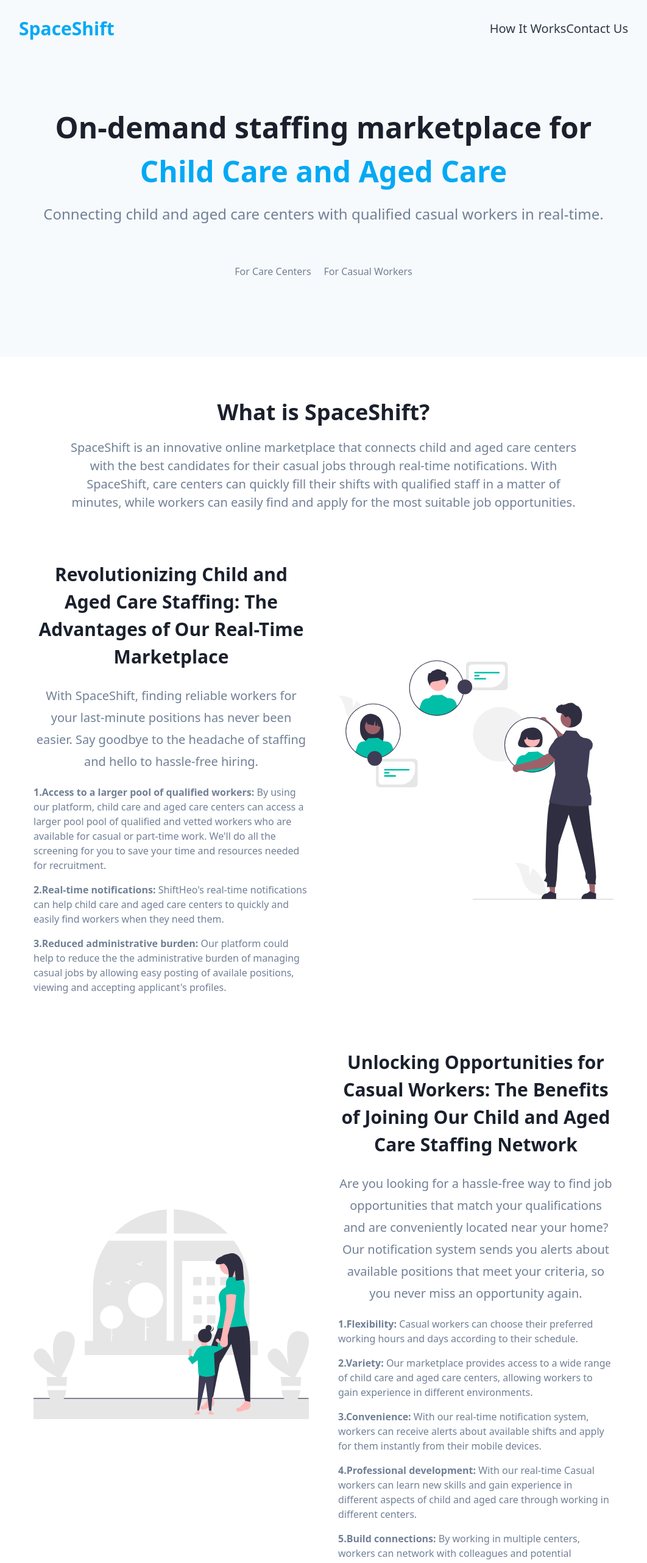
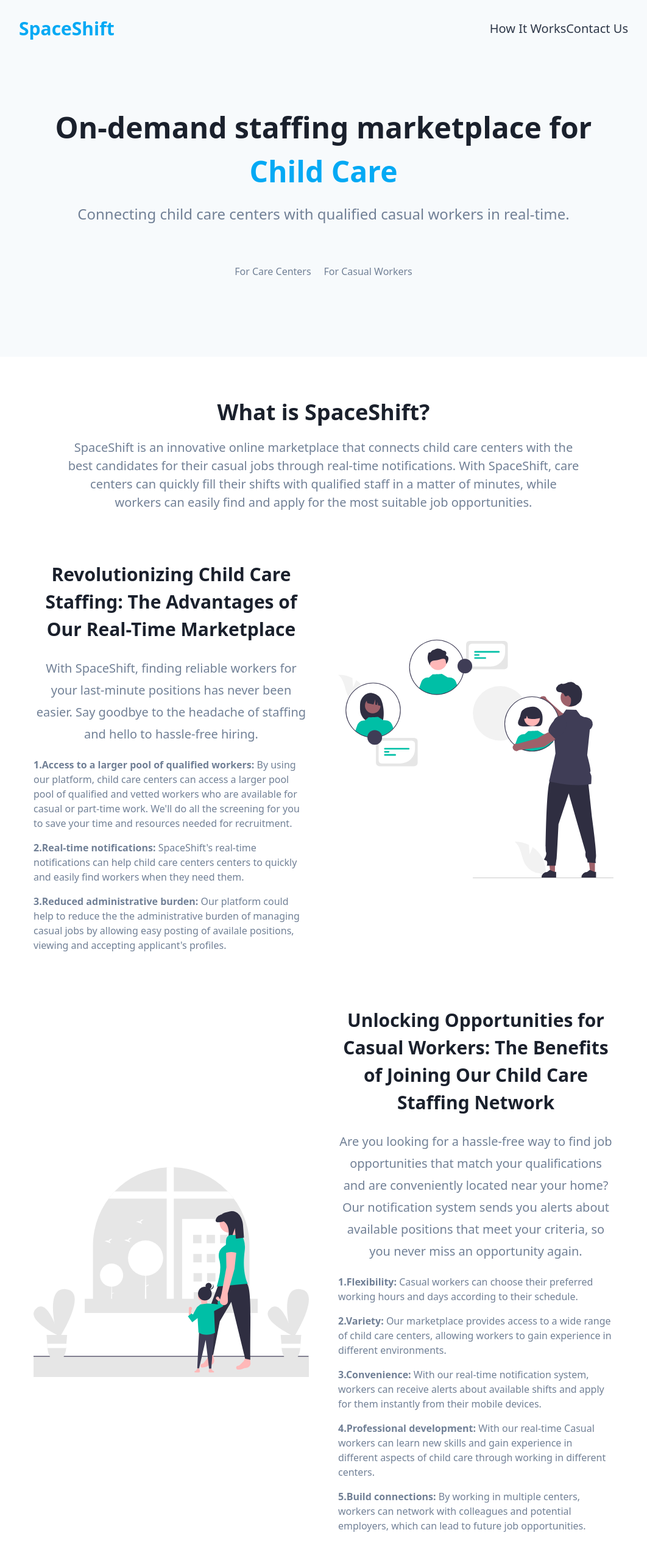
Before and after one commit to tonyvu2014/instantstaff, a Next.js app: page / in a window 1280 px wide. Shown: the top 2563 px of the page at 61% size, without its empty margins (109-1171 px from the left). Built offline with nearby package versions, Linux system fonts and the light colour scheme.

Commit message:
Remove aged care

```diff
--- a/src/templates/Hero.tsx
+++ b/src/templates/Hero.tsx
@@ -17,10 +17,10 @@
         title={
           <>
             {'On-demand staffing marketplace for\n'}
-            <span className="text-primary-500">Child Care and Aged Care</span>
+            <span className="text-primary-500">Child Care</span>
           </>
         }
-        description="Connecting child and aged care centers with qualified casual workers in real-time."
+        description="Connecting child care centers with qualified casual workers in real-time."
         primaryButton={
           <Link href="/centers">
             <a>
--- a/src/templates/VerticalFeatures.tsx
+++ b/src/templates/VerticalFeatures.tsx
@@ -6,10 +6,10 @@
 const VerticalFeatures = () => (
   <Section
     title="What is SpaceShift?"
-    description="SpaceShift is an innovative online marketplace that connects child and aged care centers with the best candidates for their casual jobs through real-time notifications. With SpaceShift, care centers can quickly fill their shifts with qualified staff in a matter of minutes, while workers can easily find and apply for the most suitable job opportunities."
+    description="SpaceShift is an innovative online marketplace that connects child care centers with the best candidates for their casual jobs through real-time notifications. With SpaceShift, care centers can quickly fill their shifts with qualified staff in a matter of minutes, while workers can easily find and apply for the most suitable job opportunities."
   >
     <VerticalFeatureRow
-      title="Revolutionizing Child and Aged Care Staffing: The Advantages of Our Real-Time Marketplace"
+      title="Revolutionizing Child Care Staffing: The Advantages of Our Real-Time Marketplace"
       description="With SpaceShift, finding reliable workers for your last-minute positions has never been easier. Say goodbye to the headache of staffing and hello to hassle-free hiring."
       details={
         <Fragment>
@@ -17,15 +17,16 @@
             <span className="font-bold">
               1.Access to a larger pool of qualified workers:
             </span>{' '}
-            By using our platform, child care and aged care centers can access a
-            larger pool pool of qualified and vetted workers who are available
-            for casual or part-time work. We&apos;ll do all the screening for
-            you to save your time and resources needed for recruitment.
+            By using our platform, child care centers can access a larger pool
+            pool of qualified and vetted workers who are available for casual or
+            part-time work. We&apos;ll do all the screening for you to save your
+            time and resources needed for recruitment.
           </p>
           <p className="py-2">
             <span className="font-bold">2.Real-time notifications:</span>{' '}
-            ShiftHeo&apos;s real-time notifications can help child care and aged
-            care centers to quickly and easily find workers when they need them.
+            SpaceShift&apos;s real-time notifications can help child care
+            centers centers to quickly and easily find workers when they need
+            them.
           </p>
           <p className="py-2">
             <span className="font-bold">3.Reduced administrative burden:</span>{' '}
@@ -39,7 +40,7 @@
       imageAlt="First feature alt text"
     />
     <VerticalFeatureRow
-      title="Unlocking Opportunities for Casual Workers: The Benefits of Joining Our Child and Aged Care Staffing Network"
+      title="Unlocking Opportunities for Casual Workers: The Benefits of Joining Our Child Care Staffing Network"
       description="Are you looking for a hassle-free way to find job opportunities that match your qualifications and are conveniently located near your home? Our notification system sends you alerts about available positions that meet your criteria, so you never miss an opportunity again."
       details={
         <Fragment>
@@ -50,8 +51,8 @@
           </p>
           <p className="py-2">
             <span className="font-bold">2.Variety:</span> Our marketplace
-            provides access to a wide range of child care and aged care centers,
-            allowing workers to gain experience in different environments.
+            provides access to a wide range of child care centers, allowing
+            workers to gain experience in different environments.
           </p>
           <p className="py-2">
             <span className="font-bold">3.Convenience:</span> With our real-time
@@ -61,8 +62,8 @@
           <p className="py-2">
             <span className="font-bold">4.Professional development:</span> With
             our real-time Casual workers can learn new skills and gain
-            experience in different aspects of child and aged care through
-            working in different centers.
+            experience in different aspects of child care through working in
+            different centers.
           </p>
           <p className="py-2">
             <span className="font-bold">5.Build connections:</span> By working
--- a/src/utils/AppConfig.ts
+++ b/src/utils/AppConfig.ts
@@ -1,6 +1,6 @@
 export const AppConfig = {
   site_name: 'SpaceShift',
-  title: "One-Click Solution For Child Care and Aged Care's On-Demand Hiring",
-  description: "A marketplace for child care and aged care's casual workers",
+  title: "One-Click Solution For Child Care's On-Demand Hiring",
+  description: "A marketplace for child care's casual workers",
   locale: 'en',
 };
```
